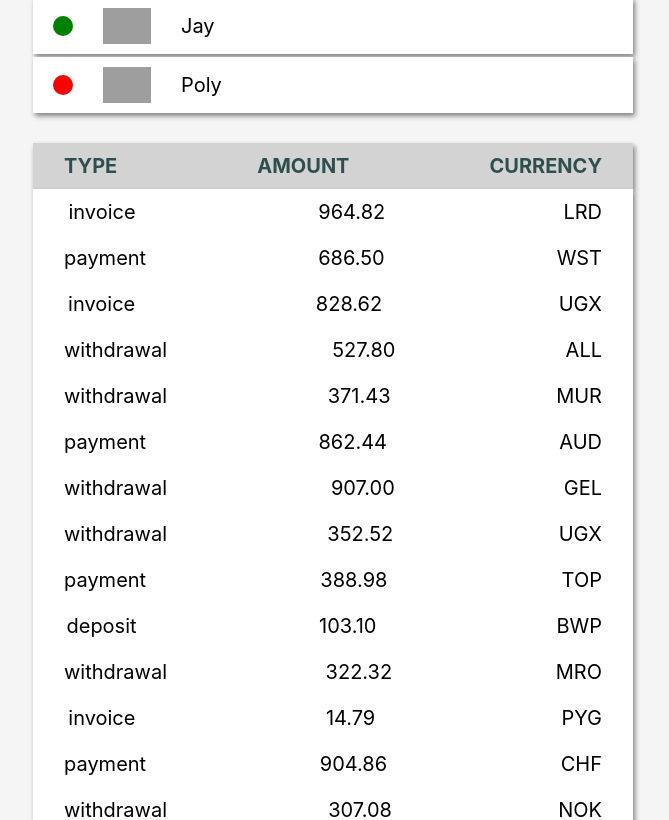
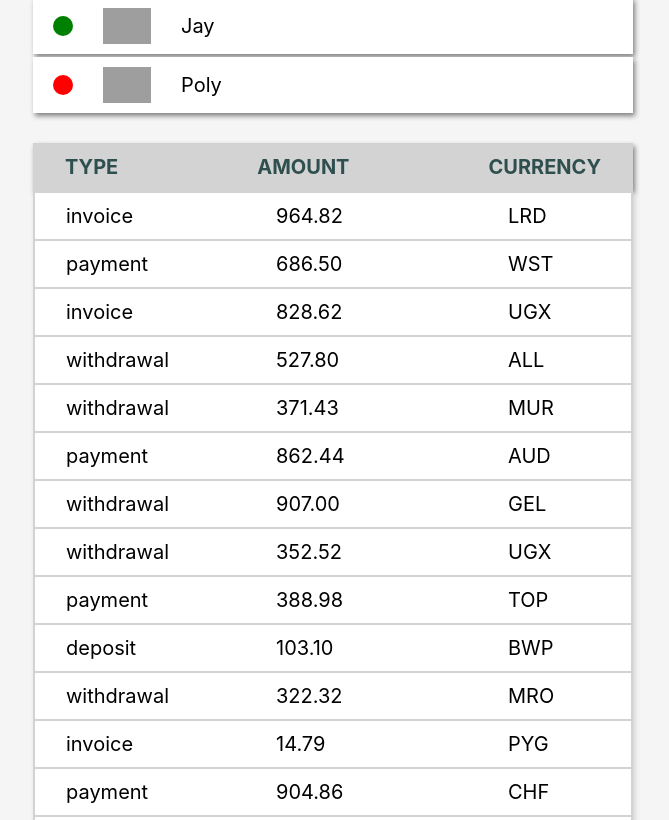
Before and after one commit to teiatan/goit-react-hw-01-components, a React (Create React App) app: page / in a window 1280 px wide. Shown: the part 1000-1820 px from the top of the page, without its empty margins (307-976 px from the left). Built offline with nearby package versions, Linux system fonts and the light colour scheme; grey boxes are pictures that could not be loaded.

Commit message:
table with raw collumns

```diff
--- a/src/components/Transactions/transactions.js
+++ b/src/components/Transactions/transactions.js
@@ -1,5 +1,7 @@
 import PropTypes from 'prop-types';
+import clsx from 'clsx';
 import css from './transactions.module.css';
+
 
 export function TransactionHistory({items}) {
     return (
@@ -43,7 +45,7 @@ function TransactionItem({
         <tr className={css["transaction-history__item"]}>
             <td className={css["transaction-history__type"]}>{type}</td>
             <td className={css["transaction-history__amount"]}>{amount}</td>
-            <td>{currency}</td>
+            <td className={css["transaction-history__currency"]}>{currency}</td>
         </tr>
     );
 };
--- a/src/components/Transactions/transactions.module.css
+++ b/src/components/Transactions/transactions.module.css
@@ -3,6 +3,7 @@
     text-align: center;
     display: flex;
     flex-direction: column;
+
 }
 
 .transaction-history__head {
@@ -16,6 +17,8 @@
     padding-right: 30px;
     padding-left: 30px;
     box-shadow: 2px 3px 5px grey;
+    border: 1px solid lightgrey;
+
 }
 
 .transaction-history__head-items {
@@ -28,25 +31,34 @@
     display: flex;
     flex-direction: column;
     background-color: white;
-    box-shadow: 2px 3px 5px grey;
+    border: 1px solid lightgrey;
+    box-shadow: 2px 3px 5px lightgrey;
 
 }
 
 .transaction-history__item {
     display: flex;
-    justify-content: space-between;
+    justify-content: flex-start;
     padding-top: 10px;
     padding-bottom: 10px;
     padding-right: 30px;
     padding-left: 30px;
+    border: 1px solid lightgrey;
+
 }
 
 .transaction-history__type {
     box-sizing: border-box;
-    width: 100px;
+    width: 210px;
+    text-align: start;
+
 }
 
 .transaction-history__amount {
-    width: 100%;
-    text-align: center;
+    text-align: start;
+    width: 230px;
 }
+
+.transaction-history__currency {
+    text-align: end;
+}
```
